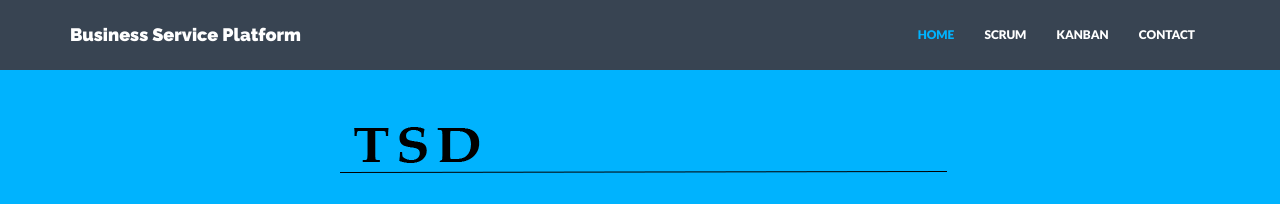
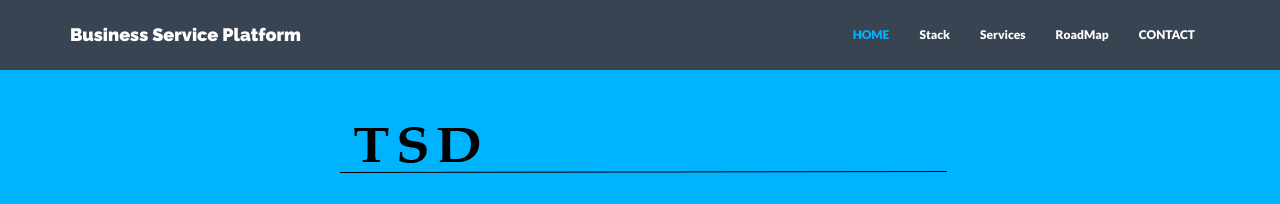
Before and after one commit to RobertDonovanGSA/BusinessServicesPlatform, a Jekyll site: the page built from index.html, in a window 1280 px wide. Shown: the top 204 px of the page. Built offline with Jekyll 4.4.1, drawn with Linux system fonts in a browser that asks for light colours; nearby versions of some CDN libraries.

Commit message:
Update nav.html

```diff
--- a/_includes/nav.html
+++ b/_includes/nav.html
@@ -13,8 +13,9 @@
     <div class="navbar-collapse collapse navbar-right">
       <ul class="nav navbar-nav">
         <li {% if page.title == "Home" %}class="active"{% endif %}><a href="{{"/" | prepend: site.baseurl }}">HOME</a></li>
-        <li {% if page.title == "Scrum" %}class="active"{% endif %}><a href="{{"/scrum/" | prepend: site.baseurl }}">SCRUM</a></li>
-        <li {% if page.title == "Kanban" %}class="active"{% endif %}><a href="{{"/kanban/" | prepend: site.baseurl }}">KANBAN</a></li>
+        <li {% if page.title == "Scrum" %}class="active"{% endif %}><a href="{{"/stack/" | prepend: site.baseurl }}">Stack</a></li>
+        <li {% if page.title == "Kanban" %}class="active"{% endif %}><a href="{{"/services/" | prepend: site.baseurl }}">Services</a></li>
+        <li {% if page.title == "Kanban" %}class="active"{% endif %}><a href="{{"/roadmap/" | prepend: site.baseurl }}">RoadMap</a></li>
         <!-- <li {% if page.title == "Blog" %}class="active"{% endif %}><a href="{{"/blog/" | prepend: site.baseurl }}">BLOG</a></li> -->
         <!-- <li {% if page.title == "Portfolio" %}class="active"{% endif %}><a href="{{"/portfolio/" | prepend: site.baseurl }}">PORTFOLIO</a></li> -->
         <!-- <li {% if page.title == "About" %}class="active"{% endif %}><a href="{{"/about/" | prepend: site.baseurl }}">ABOUT</a></li> -->
```
